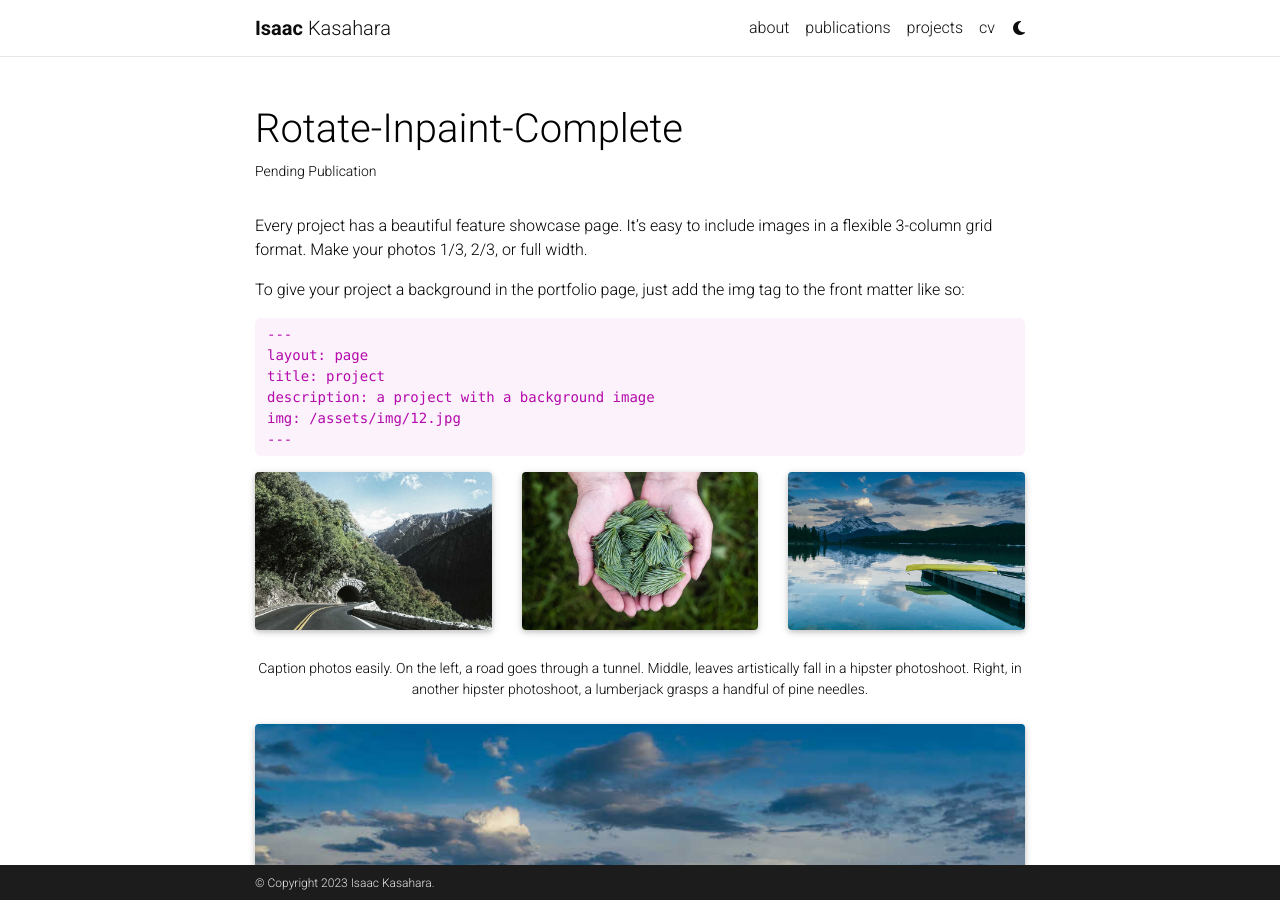
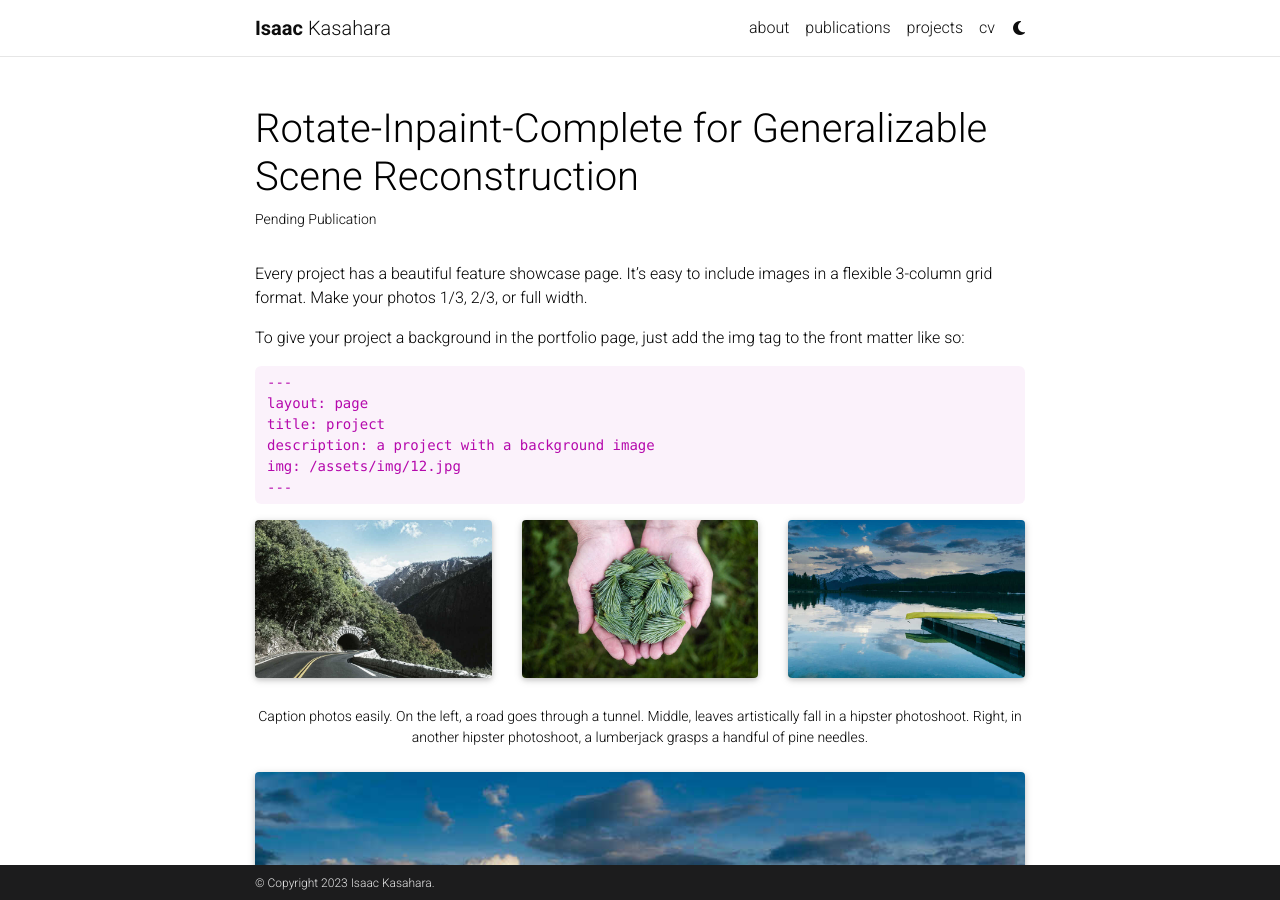
Before and after one commit to Kasai2020/Kasai2020.github.io, a Jekyll site: the page built from _projects/2_project.md, in a window 1280 px wide and 900 px high. Built offline with Jekyll 4.4.1, drawn with Linux system fonts in a browser that asks for light colours; comment, search, counter and statistics services are not loaded; a style sheet for code colours, icons or effects is not loaded.

Commit message:
Update 2_project.md

```diff
--- a/_projects/2_project.md
+++ b/_projects/2_project.md
@@ -1,8 +1,9 @@
 ---
 layout: page
-title: Rotate-Inpaint-Complete
+title: Rotate-Inpaint-Complete for Generalizable Scene Reconstruction
 description: Pending Publication
 img: assets/img/3.jpg
+redirect: http://arxiv.org/abs/2307.11932
 importance: 2
 category: publications
 ---
```
